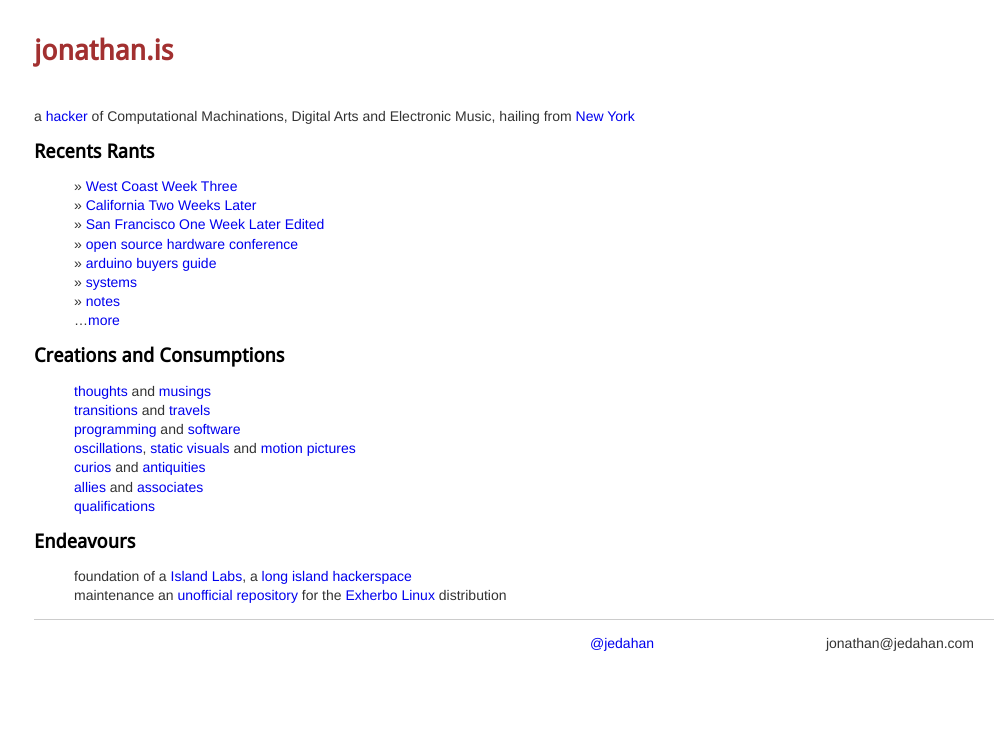
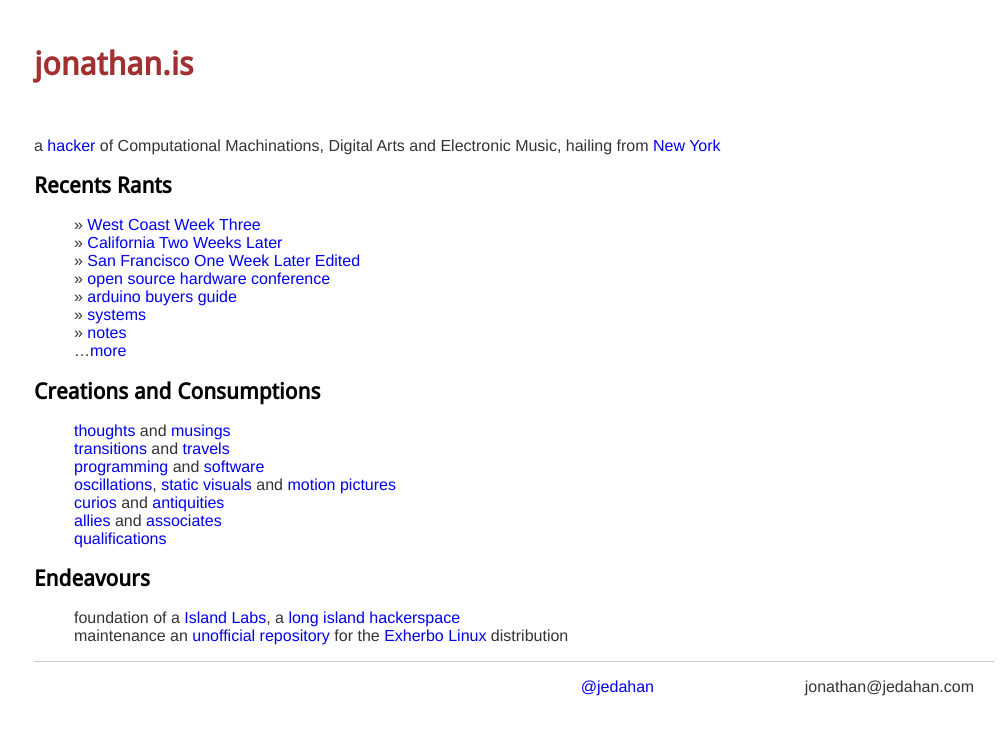
Before and after one commit to jedahan/jedahan.github.com, a Jekyll site: the page built from index.md, in a window 1280 px wide. Shown: the top 735 px of the page, without its empty margins (126-1130 px from the left). Built offline with Jekyll 4.4.1, drawn with Linux system fonts in a browser that asks for light colours.

Commit message:
larger fonts

```diff
--- a/css/screen.css
+++ b/css/screen.css
@@ -21,8 +21,6 @@ body
 {
   color:#333;
   font-family: helvetica, arial, sans-serif;
-  font-size: 87.5%;    /* 16px * 0.875 = 14px */
-  line-height: 137.5%; /* 16px * 1.375 = 22px */
 }
 
 a
```
